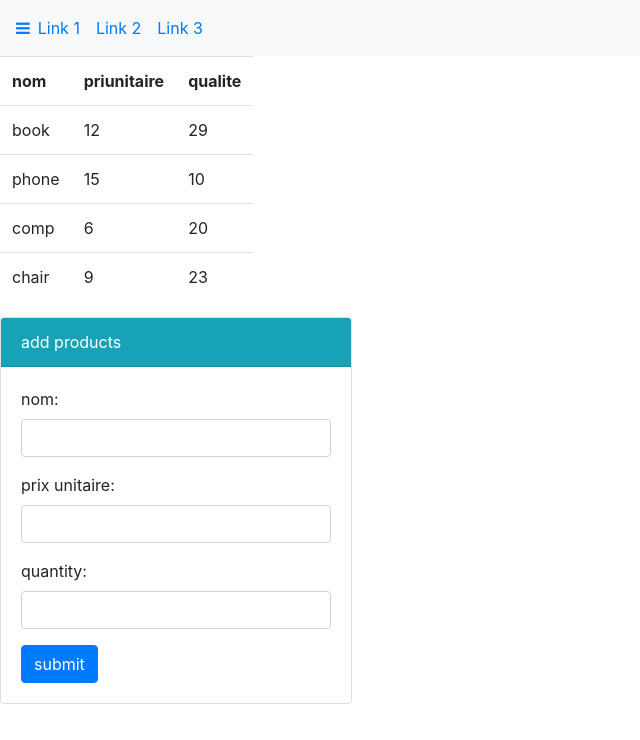
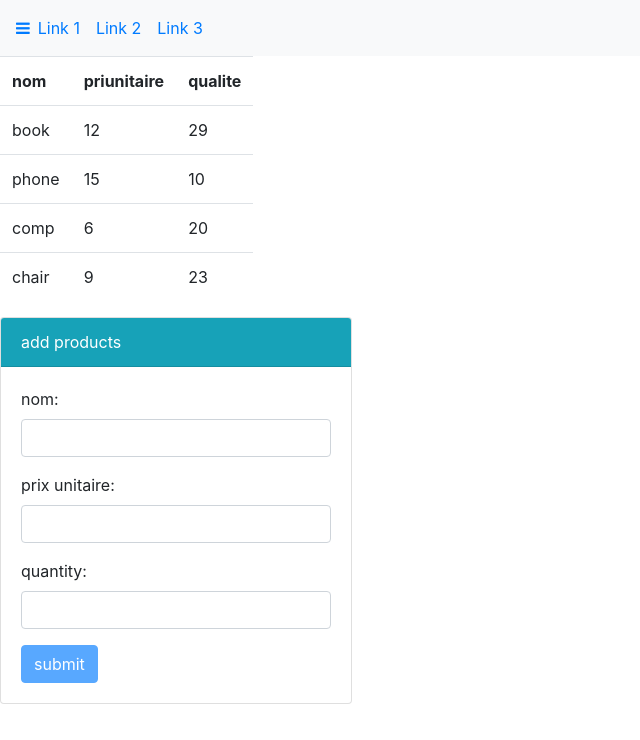
Before and after one commit to Oghenedoro/ProductManagementAPP, an Angular app in the folder productManagement/: page / in a window 1280 px wide. Shown: the top 740 px of the page, without its empty margins (0-640 px from the left). Built offline with nearby package versions, Linux system fonts and the light colour scheme.

Commit message:
validation form et button

```diff
--- a/productManagement/src/app/app.module.ts
+++ b/productManagement/src/app/app.module.ts
@@ -1,5 +1,6 @@
 import { BrowserModule } from '@angular/platform-browser';
 import { NgModule } from '@angular/core';
+import { ReactiveFormsModule } from '@angular/forms';
 
 import { AppRoutingModule } from './app-routing.module';
 import { AppComponent } from './app.component';
@@ -19,7 +20,8 @@ import { ProduitService } from './produit/produit.service';
   ],
   imports: [
     BrowserModule,
-    AppRoutingModule
+    AppRoutingModule,
+    ReactiveFormsModule
   ],
   providers: [ProduitService],
   bootstrap: [AppComponent]
--- a/productManagement/src/app/produit/produit.component.html
+++ b/productManagement/src/app/produit/produit.component.html
@@ -18,10 +18,14 @@
            add products
          </div>
          <div class="card-body">
-           <form>
+           <form [formGroup]="formProduit">
              <div class="form-group">
               <label>nom:</label>
                <input type="text" formControlName="nom" class="form-control"/>
+             </div>
+             <div class="alert alert-danger" *ngIf="formProduit.controls['nom'].invalid &&
+             (formProduit.controls['nom'].touched || formProduit.controls['nom'].dirty)">
+                Nom obligatoire !
              </div>
              <div class="form-group">
               <label>prix unitaire:</label>
@@ -31,7 +35,7 @@
               <label>quantity:</label>
                <input type="number" formControlName="quantity" class="form-control"/>
              </div>
-             <button class="btn btn-primary">submit</button>
+             <button class="btn btn-primary" [disabled]="formProduit.prestine || formProduit.invalid">submit</button>
           </form>
         </div>
      </div>
--- a/productManagement/src/app/produit/produit.component.ts
+++ b/productManagement/src/app/produit/produit.component.ts
@@ -1,6 +1,7 @@
 import { Component, OnInit } from '@angular/core';
 import  { ProduitService } from './produit.service';
 import  {  Produit  }  from '../shared/produit';
+import  { FormGroup,FormBuilder,Validators } from '@angular/forms';
 
 @Component({
   selector: 'app-produit',
@@ -10,8 +11,18 @@ import  {  Produit  }  from '../shared/produit';
 export class ProduitComponent implements OnInit {
 
     public produits:Produit[];
+    formProduit : FormGroup;
 
-  constructor(private produitService:ProduitService) { }
+  constructor(private produitService:ProduitService, private fb:FormBuilder) {
+
+      this.formProduit = this.fb.group({
+      nom : ['', Validators.required],
+      prixUnitaire: '',
+      quantity: ''
+
+     });
+  }
+
 
   ngOnInit() {
      this.produits = this.produitService.getProduits();
--- a/productManagement/src/app/produit/produit.service.ts
+++ b/productManagement/src/app/produit/produit.service.ts
@@ -1,5 +1,6 @@
 import { Injectable } from '@angular/core';
 import { Produit } from '../shared/produit';
+
 
 @Injectable({
   providedIn: 'root'
```
